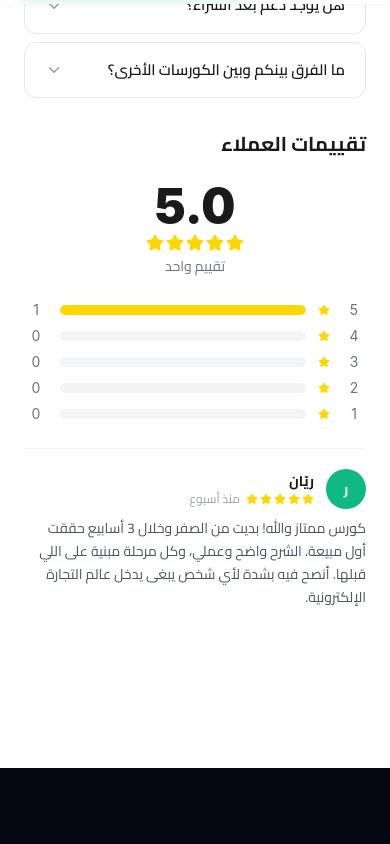
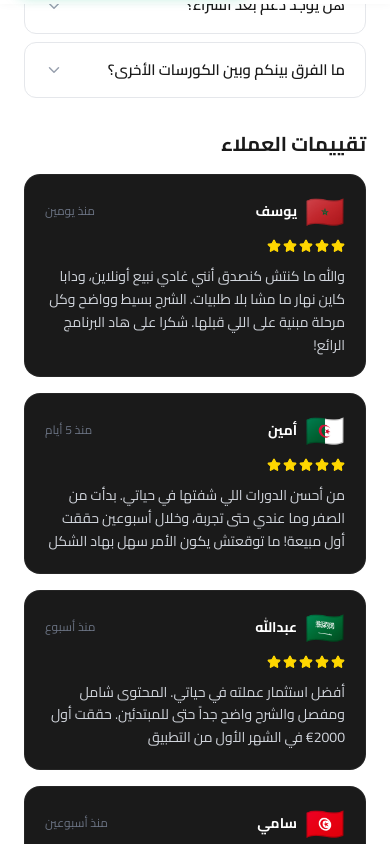
Before and after one commit to hamzabarah/-lexmo-saas-ai, a Next.js app: page / in a window 390 px wide. Shown: the part 840-1684 px from the top of the page. Before the commit the page ends 1608 px from the top, so only its background shows below. Built offline with nearby package versions, Linux system fonts and the light colour scheme.

Commit message:
feat: replace reviews with 5 dark cards in 3-column grid
- 5 reviews from MA, DZ, SA, TN, EG with flags and Arabic dates
- Dark cards (#1a1a1a) with golden stars, RTL layout
- 3 columns on desktop, 1 on mobile

Co-Authored-By: Claude Opus 4.6 <noreply@anthropic.com>

```diff
--- a/app/page.tsx
+++ b/app/page.tsx
@@ -118,60 +118,33 @@ export default function Home() {
               </div>
             </div>
 
-            {/* === Reviews — Amazon style === */}
-            <div className="space-y-6">
+            {/* === Reviews — Grid === */}
+            <div className="space-y-4">
               <h2 className="text-[#1A1A1A] text-xl font-bold">تقييمات العملاء</h2>
-
-              {/* Overall rating */}
-              <div className="flex flex-col sm:flex-row gap-6">
-                {/* Left — big number */}
-                <div className="flex flex-col items-center gap-1">
-                  <span className="text-5xl font-black text-[#1A1A1A]" style={{ fontFamily: 'Inter, system-ui, sans-serif' }}>5.0</span>
-                  <div className="flex gap-0.5">
-                    {[...Array(5)].map((_, i) => (
-                      <Star key={i} size={18} className="text-[#FFD700] fill-[#FFD700]" />
-                    ))}
+              <div className="grid grid-cols-1 md:grid-cols-3 gap-4">
+                {[
+                  { flag: "🇲🇦", name: "يوسف", date: "منذ يومين", text: "والله ما كنتش كنصدق أنني غادي نبيع أونلاين، ودابا كاين نهار ما مشا بلا طلبيات. الشرح بسيط وواضح وكل مرحلة مبنية على اللي قبلها. شكرا على هاد البرنامج الرائع!" },
+                  { flag: "🇩🇿", name: "أمين", date: "منذ 5 أيام", text: "من أحسن الدورات اللي شفتها في حياتي. بدأت من الصفر وما عندي حتى تجربة، وخلال أسبوعين حققت أول مبيعة! ما توقعتش يكون الأمر سهل بهاد الشكل" },
+                  { flag: "🇸🇦", name: "عبدالله", date: "منذ أسبوع", text: "أفضل استثمار عملته في حياتي. المحتوى شامل ومفصل والشرح واضح جداً حتى للمبتدئين. حققت أول 2000€ في الشهر الأول من التطبيق" },
+                  { flag: "🇹🇳", name: "سامي", date: "منذ أسبوعين", text: "برنامج ممتاز بصح! كنت خايف نبدأ لأني ما عندي خبرة، بس الدورة شرحت كل شي من الصفر. ودابا عندي متجر كيبيع كل يوم 🔥" },
+                  { flag: "🇪🇬", name: "محمد", date: "منذ 3 أسابيع", text: "ربنا يجزيك خير، الدورة دي غيرت حياتي. من أول أسبوع بدأت أشوف نتايج حقيقية. الشرح عملي ومباشر ومفيش كلام فاضي. أنصح بيها أي حد عايز يبدأ في التجارة الإلكترونية" },
+                ].map((review, i) => (
+                  <div key={i} className="bg-[#1a1a1a] border border-white/5 rounded-2xl p-5 space-y-3" dir="rtl">
+                    <div className="flex items-center justify-between">
+                      <div className="flex items-center gap-2">
+                        <span className="text-[32px] leading-none">{review.flag}</span>
+                        <span className="text-white font-bold text-sm">{review.name}</span>
+                      </div>
+                      <span className="text-gray-500 text-xs">{review.date}</span>
+                    </div>
+                    <div className="flex gap-0.5">
+                      {[...Array(5)].map((_, j) => (
+                        <Star key={j} size={14} className="text-[#FFD700] fill-[#FFD700]" />
+                      ))}
+                    </div>
+                    <p className="text-gray-300 text-sm leading-relaxed">{review.text}</p>
                   </div>
-                  <span className="text-[#6B7280] text-sm">تقييم واحد</span>
-                </div>
-
-                {/* Right — progress bars */}
-                <div className="flex-1 space-y-1.5">
-                  {[5, 4, 3, 2, 1].map((stars) => (
-                    <div key={stars} className="flex items-center gap-3">
-                      <span className="text-sm text-[#6B7280] w-6 text-center" style={{ fontFamily: 'Inter, system-ui, sans-serif' }}>{stars}</span>
-                      <Star size={12} className="text-[#FFD700] fill-[#FFD700] shrink-0" />
-                      <div className="flex-1 h-2.5 bg-gray-100 rounded-full overflow-hidden">
-                        <div
-                          className="h-full bg-[#FFD700] rounded-full"
-                          style={{ width: stars === 5 ? '100%' : '0%' }}
-                        />
-                      </div>
-                      <span className="text-sm text-[#6B7280] w-6 text-center" style={{ fontFamily: 'Inter, system-ui, sans-serif' }}>{stars === 5 ? 1 : 0}</span>
-                    </div>
-                  ))}
-                </div>
-              </div>
-
-              {/* Individual review */}
-              <div className="border-t border-gray-100 pt-5 space-y-2">
-                <div className="flex items-center gap-3">
-                  <div className="w-10 h-10 rounded-full bg-[#10B981] flex items-center justify-center text-white font-bold text-sm">ر</div>
-                  <div>
-                    <p className="text-[#1A1A1A] font-bold text-sm">ريّان</p>
-                    <div className="flex items-center gap-1.5">
-                      <div className="flex gap-0.5">
-                        {[...Array(5)].map((_, i) => (
-                          <Star key={i} size={12} className="text-[#FFD700] fill-[#FFD700]" />
-                        ))}
-                      </div>
-                      <span className="text-[#9CA3AF] text-xs">منذ أسبوع</span>
-                    </div>
-                  </div>
-                </div>
-                <p className="text-[#4B5563] text-sm leading-relaxed">
-                  كورس ممتاز والله! بديت من الصفر وخلال 3 أسابيع حققت أول مبيعة. الشرح واضح وعملي، وكل مرحلة مبنية على اللي قبلها. أنصح فيه بشدة لأي شخص يبغى يدخل عالم التجارة الإلكترونية.
-                </p>
+                ))}
               </div>
             </div>
           </div>
```
